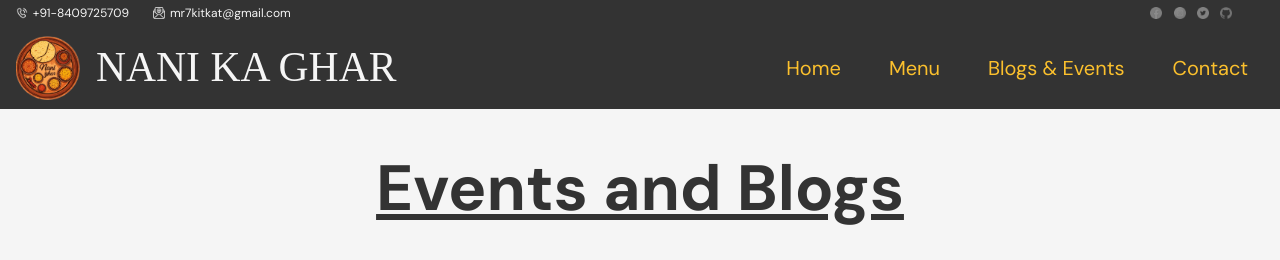
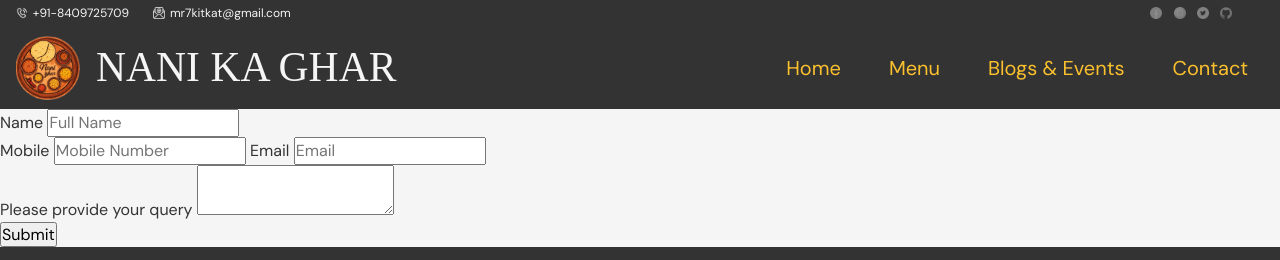
Before and after one commit to mr7kitkat/resturant-page, a website built with webpack: page source/template.html in a window 1280 px wide. Shown: the top 260 px of the page. Built offline with nearby package versions, Linux system fonts and the light colour scheme; a web font is replaced by a local one.

Commit message:
started working on contact form

```diff
--- a/source/styles/style.scss
+++ b/source/styles/style.scss
@@ -79,7 +79,7 @@ body {
 }
 
 .hide {
-  display: none;
+  display: none !important;
 }
 
 // THE HEADER PART OF STYLING
--- a/source/template.html
+++ b/source/template.html
@@ -287,7 +287,7 @@
       <section id="menu-page"></section>
 
       <!-- BLOGS AND EVENTS -->
-      <section id="events-page">
+      <section id="events-page" class="hide">
         <h1>Events and Blogs</h1>
         <section id="containor">
           <!-- topic 1 -->
@@ -494,7 +494,49 @@
       </section>
 
       <!-- Contact -->
-      <section id="contact"></section>
+      <section id="contact">
+        <section id="form">
+          <form action="#" method="post">
+            <section class="row">
+              <label for="name">
+                <span class="title">Name</span>
+                <input type="text" name="name" placeholder="Full Name" />
+              </label>
+            </section>
+            <section class="row">
+              <label for="mobile">
+                <span class="title">Mobile</span>
+                <input
+                  type="tel"
+                  id="mobile"
+                  name="mobile"
+                  placeholder="Mobile Number"
+                  title="Please enter a 10-digit mobile number"
+                  required
+                />
+              </label>
+              <label for="email">
+                <span class="title">Email</span>
+                <input
+                  type="email"
+                  name="email"
+                  id="email"
+                  placeholder="Email"
+                />
+              </label>
+            </section>
+            <section class="row">
+              <label for="query">
+                <span>Please provide your query</span>
+                <textarea name="query" id="query"></textarea>
+              </label>
+            </section>
+            <section class="row">
+              <input type="submit" value="Submit" />
+            </section>
+          </form>
+        </section>
+      </section>
     </main>
     <footer>
       <section id="subscribe">
```
Also changed, not shown: source/styles/style.css.
